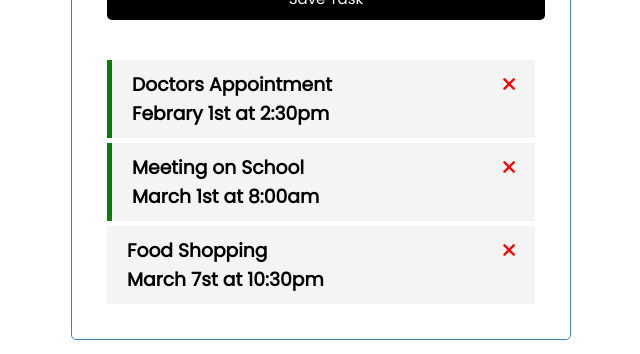
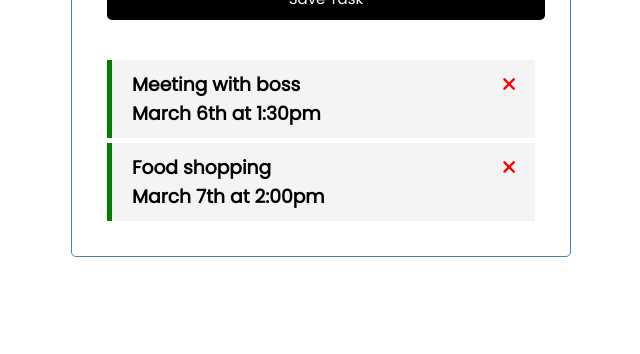
Before and after one commit to joaoreisjpk/Vue-TodoList, a Vue app: page / in a window 1280 px wide. Shown: the part 344-698 px from the top of the page, without its empty margins (319-959 px from the left). Built offline with nearby package versions, Linux system fonts and the light colour scheme; data requests are answered from the project's data file.

Commit message:
creating the created() function

```diff
--- a/src/App.vue
+++ b/src/App.vue
@@ -54,28 +54,16 @@
         task.id === id ? { ...task, reminder: !task.reminder } : task
       );
     },
+    async fetchTasks() {
+      const res = await fetch('http://localhost:3333/tasks');
+
+      const data = await res.json();
+
+      return data
+    }
   },
-  created() {
-    this.tasks = [
-      {
-        id: 1,
-        text: "Doctors Appointment",
-        day: "Febrary 1st at 2:30pm",
-        reminder: true,
-      },
-      {
-        id: 2,
-        text: "Meeting on School",
-        day: "March 1st at 8:00am",
-        reminder: true,
-      },
-      {
-        id: 3,
-        text: "Food Shopping",
-        day: "March 7st at 10:30pm",
-        reminder: false,
-      },
-    ];
+  async created() {
+    this.tasks = await this.fetchTasks();
   },
 };
 </script>
```
